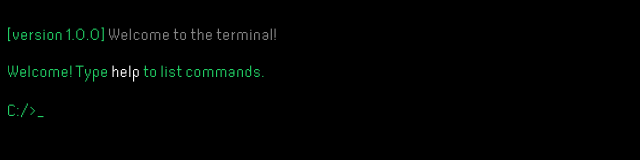
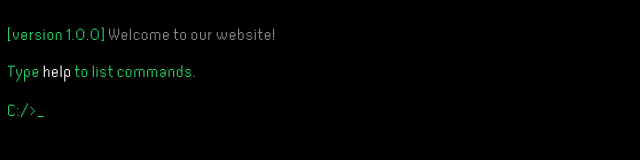
Before and after one commit to opaL1022/self_introduction_website, a Next.js app: page / in a window 1280 px wide. Shown: the top 160 px of the page, without its empty margins (0-640 px from the left). Built offline with nearby package versions, Linux system fonts and the light colour scheme.

Commit message:
chore: welcome text adjust

```diff
--- a/src/components/Terminal.tsx
+++ b/src/components/Terminal.tsx
@@ -110,8 +110,8 @@ export default function Home() {
   return (
     <div style={styles.root}>
       <div id="terminal-output" style={styles.terminalOutput}>
-        <p>[version 1.0.0] <span style={styles.gray}>Welcome to the terminal!</span></p>
-        <p>Welcome! Type <span style={styles.white}>help</span> to list commands.</p>
+        <p>[version 1.0.0] <span style={styles.gray}>Welcome to our website!</span></p>
+        <p>Type <span style={styles.white}>help</span> to list commands.</p>
       </div>
       <div style={styles.row}>
         <span style={styles.prompt}>{promptPath}&gt;_</span>
```
